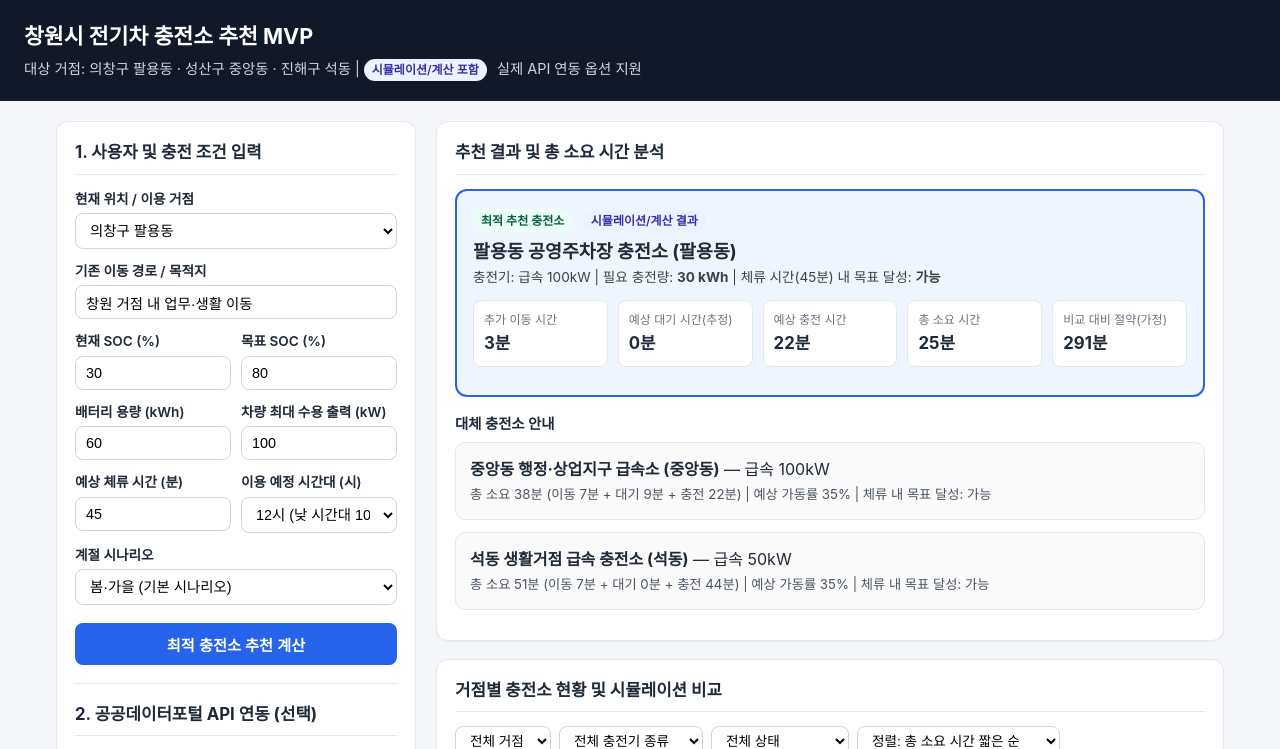
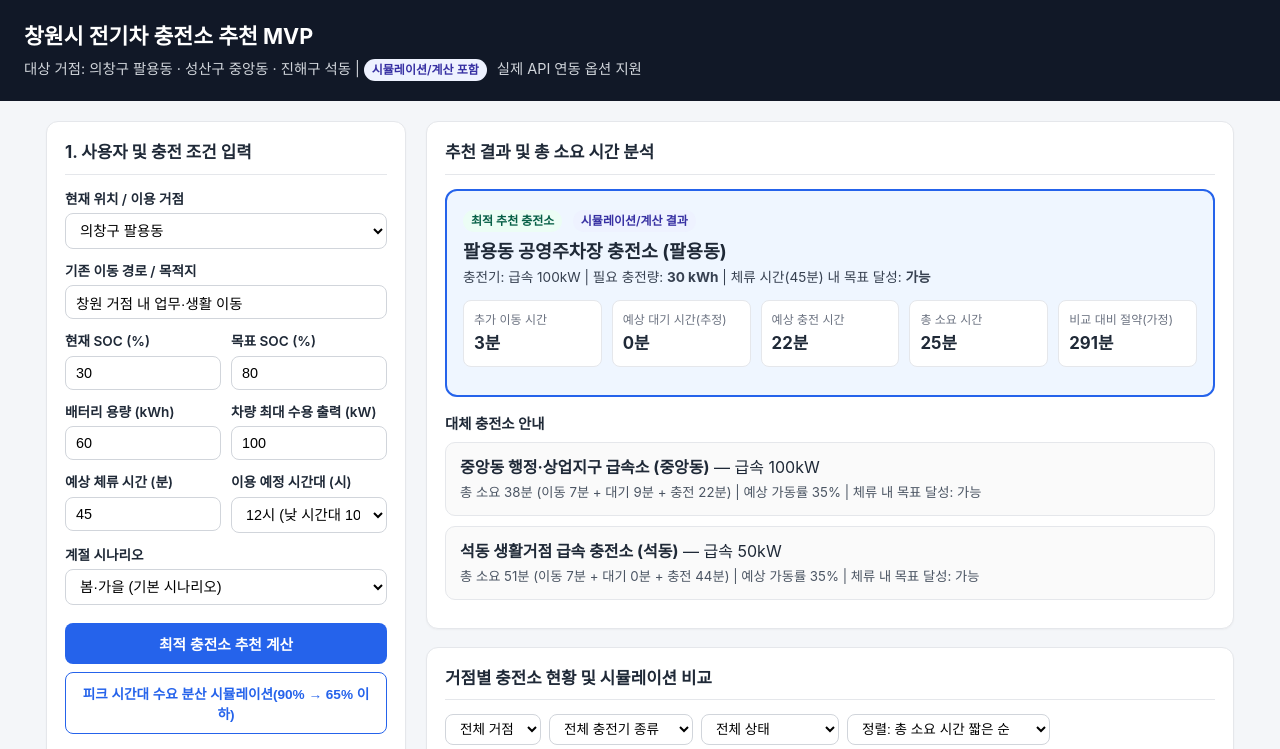
Before and after one commit to jh82528252-bot/changwon-ev-peak-guide, a plain HTML site: page index.html in a window 1280 px wide. Shown: the top 749 px of the page. Drawn offline with Linux system fonts and the light colour scheme.

Commit message:
Modify styles and add simulation button
Updated various styles and added a new button for simulation.

```diff
--- a/index.html
+++ b/index.html
@@ -38,14 +38,14 @@
     header h1 { margin: 0 0 6px; font-size: 1.35rem; }
     header p { margin: 0; color: #d1d5db; font-size: 0.9rem; }
     .container {
-      max-width: 1200px;
+      max-width: 1220px;
       margin: 20px auto;
       padding: 0 16px 40px;
       display: grid;
       grid-template-columns: 360px 1fr;
       gap: 20px;
     }
-    @media (max-width: 900px) {
+    @media (max-width: 920px) {
       .container { grid-template-columns: 1fr; }
     }
     .panel {
@@ -86,7 +86,7 @@
       padding: 10px 14px;
       border: none;
       border-radius: 8px;
-      font-size: 0.95rem;
+      font-size: 0.92rem;
       font-weight: 600;
       cursor: pointer;
     }
@@ -99,6 +99,13 @@
     .btn-secondary {
       background: #e5e7eb;
       color: #111827;
+      margin-top: 8px;
+      font-size: 0.85rem;
+    }
+    .btn-outline {
+      background: #fff;
+      color: var(--primary);
+      border: 1px solid var(--primary);
       margin-top: 8px;
       font-size: 0.85rem;
     }
@@ -138,13 +145,13 @@
     .alt-card {
       border: 1px solid var(--border);
       border-radius: 10px;
-      padding: 14px;
+      padding: 12px 14px;
       background: #fafafa;
-      margin-bottom: 12px;
+      margin-bottom: 10px;
     }
     .metrics {
       display: grid;
-      grid-template-columns: repeat(auto-fit, minmax(130px, 1fr));
+      grid-template-columns: repeat(auto-fit, minmax(125px, 1fr));
       gap: 10px;
       margin: 12px 0;
     }
@@ -263,6 +270,7 @@
       </div>
 
       <button class="btn btn-primary" id="runBtn">최적 충전소 추천 계산</button>
+      <button class="btn btn-outline" id="simDistBtn">피크 시간대 수요 분산 시뮬레이션(90% → 65% 이하)</button>
 
       <hr style="margin: 18px 0; border: none; border-top: 1px solid var(--border);" />
       <h2>2. 공공데이터포털 API 연동 (선택)</h2>
@@ -278,6 +286,7 @@
       <section class="panel" style="margin-bottom: 18px;">
         <h2>추천 결과 및 총 소요 시간 분석</h2>
         <div id="recommendationArea"></div>
+        <div id="distributionArea"></div>
       </section>
 
       <section class="panel">
@@ -324,7 +333,7 @@
         </div>
         <p class="note">
           ※ 안내: 가동률 60% 미만 및 추가 이동 5분 이내는 초기 추천 기준 가정값입니다.
-          계절 상향(+15%p) 및 시간대별 가동률(00~03시, 10~15시, 18~23시 등)은 알고리즘 검증용 시뮬레이션 값이며 실제 측정치가 아닙니다.
+          계절 상향(+15%p), 시간대별 가동률(00~03시, 10~15시, 18~23시 등), 수요 분산 시뮬레이션(90% → 65% 이하 목표)은 알고리즘 검증용 가정값이며 실제 측정치가 아닙니다.
         </p>
       </section>
     </main>
```
